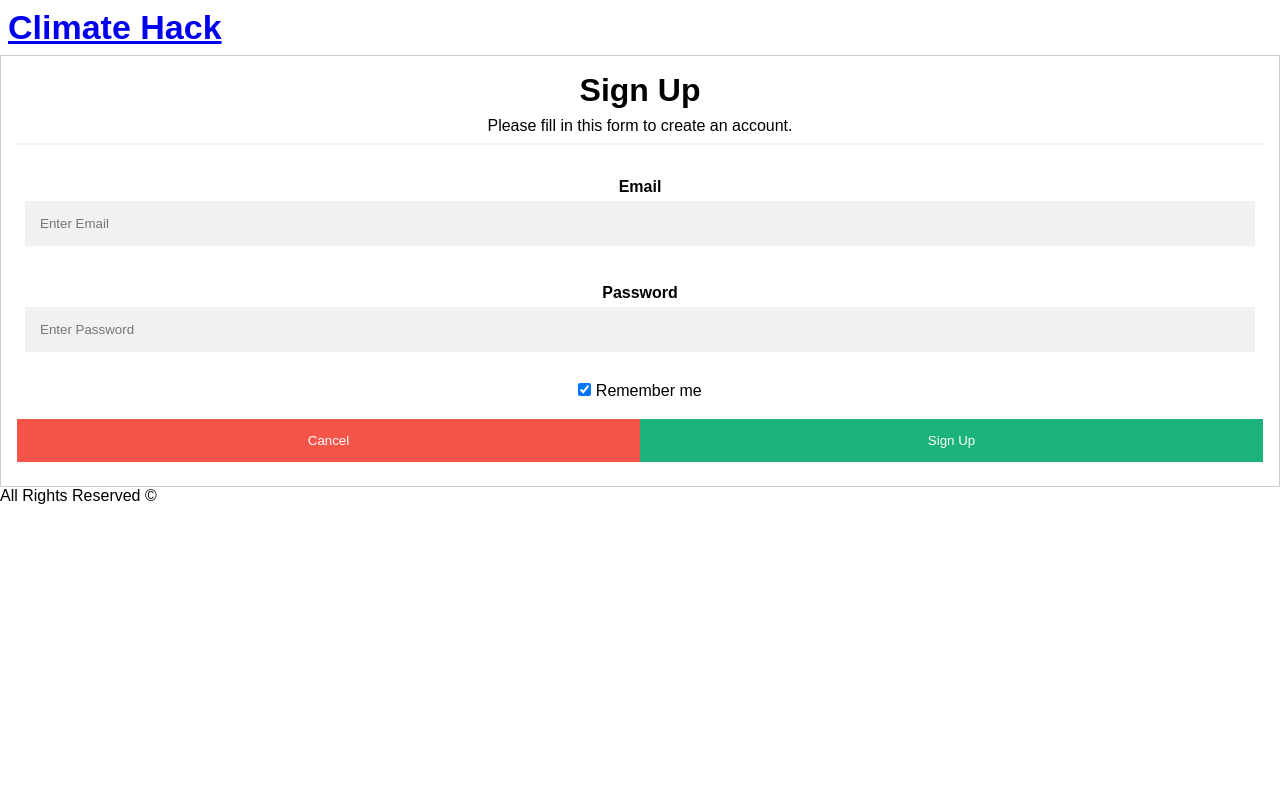
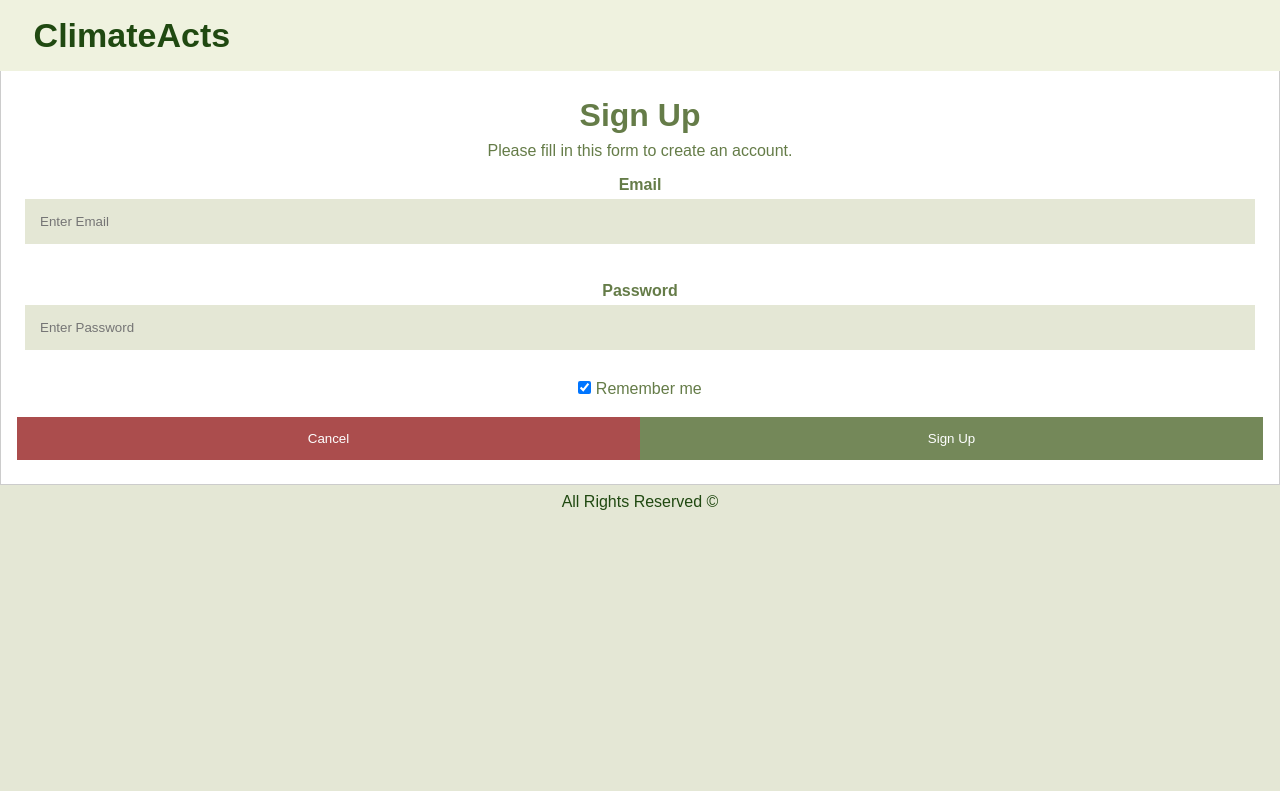
Before and after one commit to ridanaeeem/climate-hack, a plain HTML site: page signup.html in a window 1280 px wide. Drawn offline with Linux system fonts and the light colour scheme.

Commit message:
signup css fix

```diff
--- a/signup.html
+++ b/signup.html
@@ -8,15 +8,15 @@
 		<title>Sign Up | ClimateActs</title>
 	</head>
 	<body>
-		<header>
-			<h1><a href="index.html">Climate Hack</a></h1>
-			<!-- we don't need a header we can just put our pic + logo -->
-		</header>
+		<div id="navbar">
+			<header>
+				<h1><a href="index.html">ClimateActs</a></h1>
+			</header>
+		</div>
 		<form action="index.html" style="border: 1px solid #ccc">
 			<div class="container">
 				<h1>Sign Up</h1>
 				<p>Please fill in this form to create an account.</p>
-				<hr />
 
 				<div id="email">
 					<label for="email"><b>Email</b></label>
@@ -38,6 +38,6 @@
 			</div>
 		</form>
 	</body>
-	<footer>All Rights Reserved &#169;</footer>
+	<footer id="sign-footer">All Rights Reserved &#169;</footer>
 	<script src="src/javascript/main.js"></script>
 </html>
--- a/src/css/main.css
+++ b/src/css/main.css
@@ -66,6 +66,8 @@ nav{
     justify-content: space-between;
     text-align: center;
     padding: 2vh 5vw;
+    margin-top: 10vh;
+    color: #657C48;
 }
 
 form p{
@@ -89,7 +91,7 @@ form p{
   margin: 5px 0 22px 0;
   display: inline-block;
   border: none;
-  background: #f1f1f1;
+  background: #E4E7D5;
 }
 
 input[type=text]:focus, input[type=password]:focus {
@@ -104,7 +106,7 @@ hr {
 
 /* Set a style for all buttons */
 button {
-  background-color: #04AA6D;
+  background-color: #657C48;
   color: white;
   padding: 14px 20px;
   margin: 8px 0;
@@ -121,7 +123,7 @@ button:hover {
 /* Extra styles for the cancel button */
 .cancelbtn {
   padding: 14px 20px;
-  background-color: #f44336;
+  background-color: #a23a3a;
 }
 
 /* Float cancel and signup buttons and add an equal width */
@@ -141,3 +143,14 @@ button:hover {
   clear: both;
   display: table;
 }
+
+footer{
+    background-color:#E4E7D5;
+    color: #204911;
+    text-align: center;
+    padding: 1vh 1vw;
+}
+
+#sign-footer{
+    padding-bottom: 35vh;
+}
```
